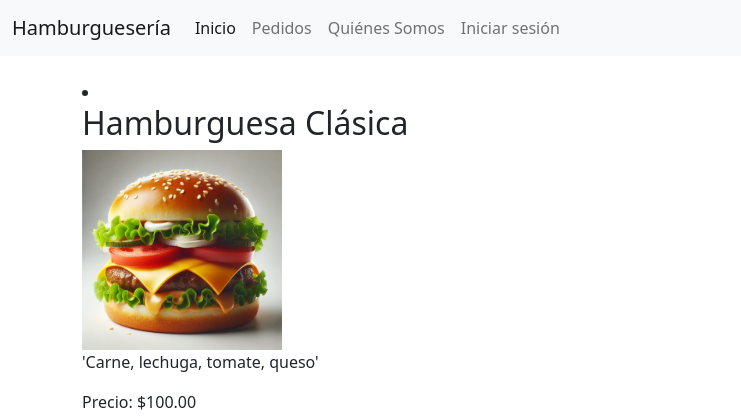
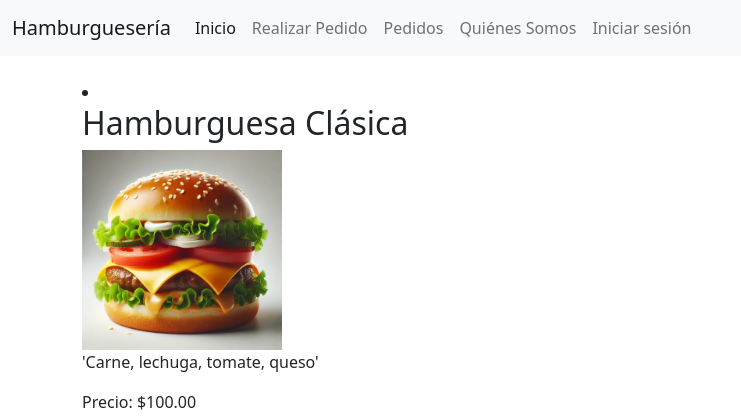
Before and after one commit to joaquin-benitez/proyectopy, a Django app: page / in a window 1280 px wide. Shown: the top 420 px of the page, without its empty margins (0-741 px from the left). Run offline with Django 5.2, Linux system fonts and the light colour scheme; data comes from the database, SQL or seed files in the repository; both versions use the stored data as it was after the commit.

Commit message:
correccion realizarpedidos

```diff
--- a/hamburgueseria/pedidos/templates/pedidos/realizar_pedido.html
+++ b/hamburgueseria/pedidos/templates/pedidos/realizar_pedido.html
@@ -1,4 +1,4 @@
-{% extends "base_generic.html" %}
+{% extends 'base.html' %}
 
 {% block content %}
   <h2>Realizar Pedido</h2>
--- a/hamburgueseria/templates/base.html
+++ b/hamburgueseria/templates/base.html
@@ -20,6 +20,9 @@
                         <a class="nav-link active" aria-current="page" href="/">Inicio</a>
                     </li>
                     <li class="nav-item">
+                        <a class="nav-link" href="{% url 'realizar_pedido' %}">Realizar Pedido</a>
+                    </li>
+                    <li class="nav-item">
                         <a class="nav-link" href="/pedidos/lista/">Pedidos</a>
                     </li>
                     <li class="nav-item">
@@ -28,6 +31,7 @@
                     <li class="nav-item">
                         <a class="nav-link" href="/accounts/login/">Iniciar sesión</a>
                     </li>
+
                 </ul>
             </div>
         </div>
```
Also changed, not shown: hamburgueseria/db.sqlite3.
